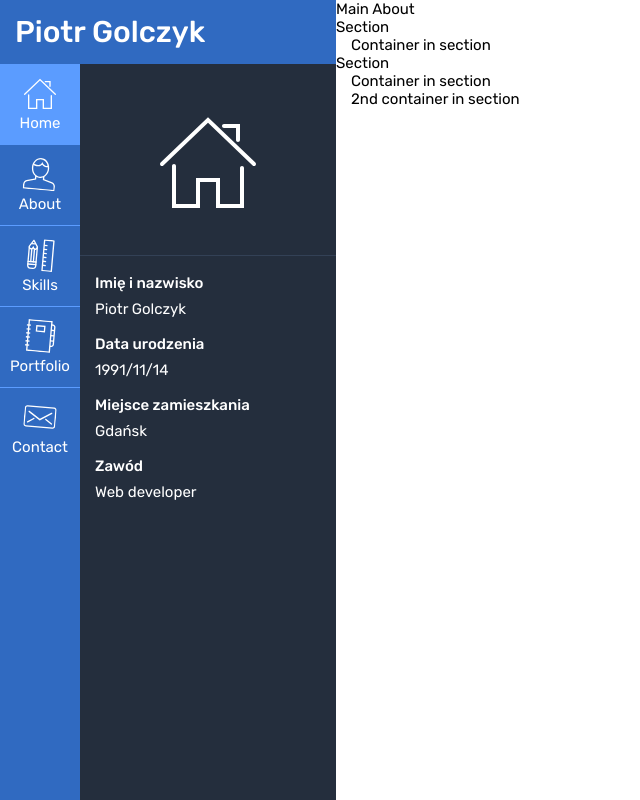
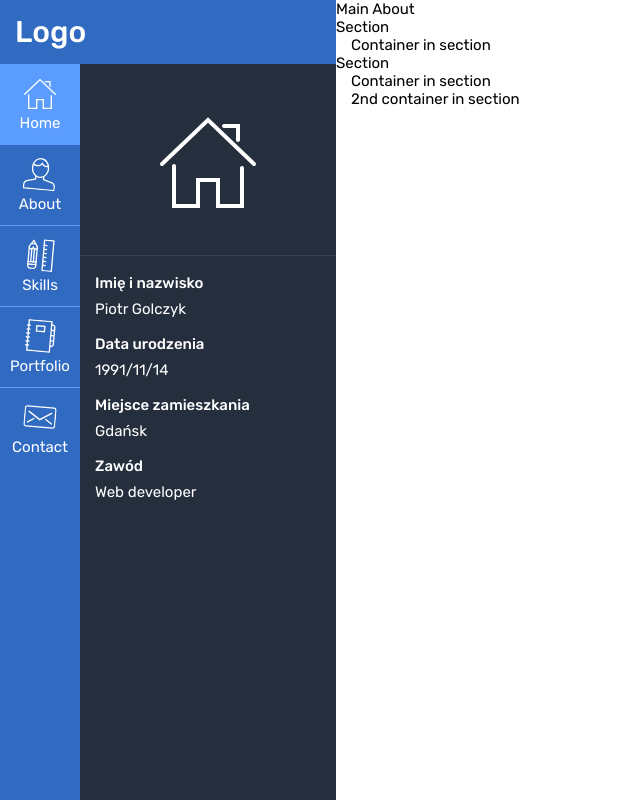
Before and after one commit to pete-gi/pete-gi.github.io, a Vue app: page / in a window 1280 px wide. Shown: the whole page, without its empty margins (0-640 px from the left). Built offline with nearby package versions, Linux system fonts and the light colour scheme.

Commit message:
Removed unnecessary name

```diff
--- a/src/components/App-header.vue
+++ b/src/components/App-header.vue
@@ -1,7 +1,7 @@
 <template>
     <header class="app-header" @click.stop>
         <div class="container--full">
-            <h1 class="title">Piotr Golczyk</h1>
+            <h1 class="title"><!-- Piotr Golczyk -->Logo</h1>
             <button class="nav-toggle hamburger hamburger--collapse" type="button" :class="{'is-active': nav_on}" @click="nav_toggle">
                 <span class="hamburger-box">
                     <span class="hamburger-inner"></span>
--- a/src/components/card-about.vue
+++ b/src/components/card-about.vue
@@ -1,7 +1,8 @@
 <template>
     <div class="card">
         <div class="card-img">
-            <img src="@/assets/img/piotrgolczyk.jpg" alt="">
+            <!-- <img src="@/assets/img/piotrgolczyk.jpg" alt=""> -->
+            <about-icon />
         </div>
         <div class="card-content p-t p-b">
             <div class="container">
@@ -25,3 +26,12 @@
         </div>
     </div>
 </template>
+
+<script>
+import aboutIcon from './icons/about';
+export default {
+    components: {
+        aboutIcon
+    }
+};
+</script>
```
